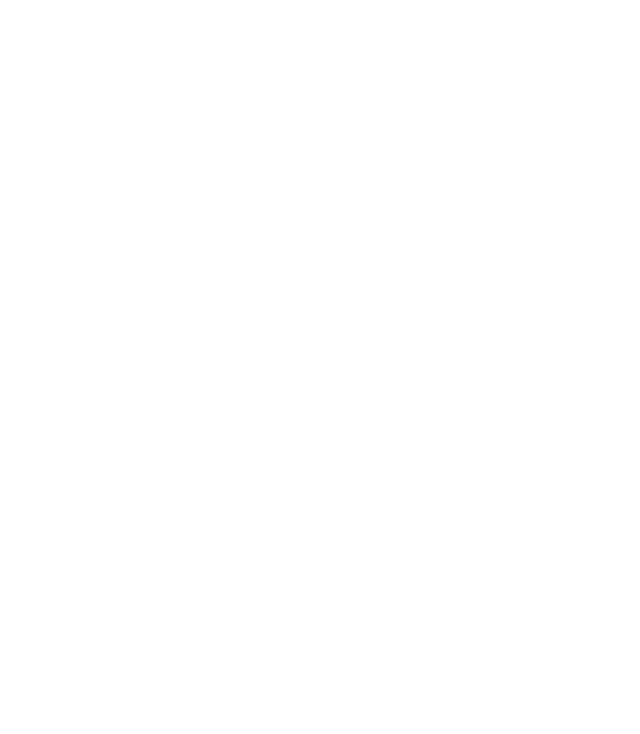
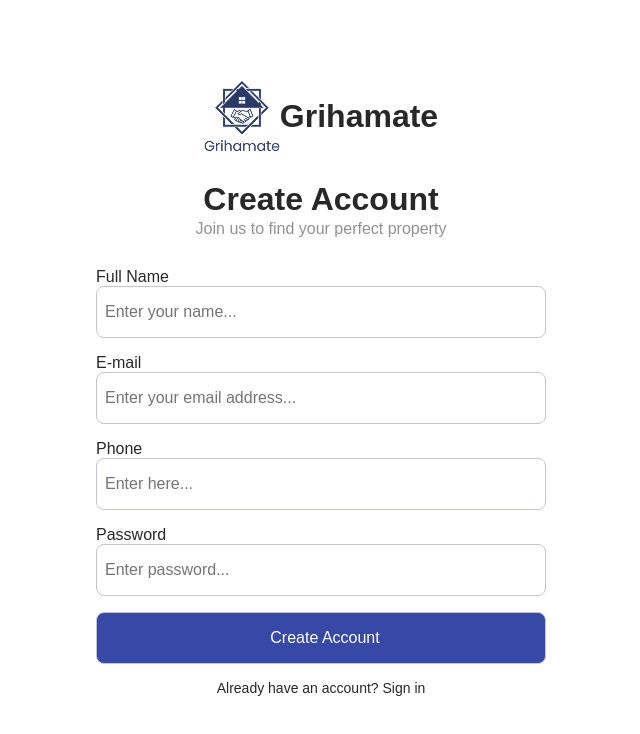
Before and after one commit to Grihamate/grihamate-frontendViteRepo, a React (Vite) app: page /register in a window 1280 px wide. Before the commit this address had no page. Shown: the top 734 px of the page, without its empty margins (319-959 px from the left). Built offline with nearby package versions, Linux system fonts and the light colour scheme.

Commit message:
created the page of sign up and login and integrated the api

```diff
--- a/src/App.jsx
+++ b/src/App.jsx
@@ -4,6 +4,7 @@ import HomePage from "./pages/Home";
 import Layout from "./component/common/Layout/layout"
 import Login from "./component/login";
 import RentPage from "./pages/Rent";
+import Register from "./component/register";
 
 function App() {
   return (
@@ -15,6 +16,7 @@ function App() {
             <Route path="rent" element={<RentPage/>} />
           </Route>
           <Route path="/login" element={<Login/>} />
+            <Route path="/register" element={<Register />} /> {/* 👈 add route */}
         </Routes>
       </BrowserRouter>
     </div>
--- /dev/null
+++ b/src/component/AuthHeader.jsx
@@ -0,0 +1,14 @@
+// src/components/AuthHeader.js
+import React from "react";
+import headerLogo from "../assets/headerLogo.png"; // adjust path if needed
+
+const AuthHeader = () => {
+  return (
+    <div className="description">
+      <img src={headerLogo} alt="Logo" />
+      <h1>Grihamate</h1>
+    </div>
+  );
+};
+
+export default AuthHeader;
--- /dev/null
+++ b/src/component/AuthLayout.jsx
@@ -0,0 +1,13 @@
+
+import React from "react";
+
+
+const AuthLayout = ({ children }) => {
+  return (
+    <div className="wrapper">
+      <main className="container-auth">{children}</main>
+    </div>
+  );
+};
+
+export default AuthLayout;
--- a/src/component/common/Layout/style.css
+++ b/src/component/common/Layout/style.css
@@ -1,11 +1,26 @@
-
+/*
 .main-content {
   padding-top: 80px;
+  padding-left: 16px;
   padding-right: 16px;
-  padding-left: 16px;   /* ✅ Add left padding for balance */
-  margin: 0 auto;       /* ✅ shorthand for centering horizontally */
-  max-width: 1318px;    /* ✅ cap container on big screens */
-  width: 100%;          /* ✅ allow it to shrink on smaller screens */
+  margin: 0 auto;
+  max-width: 1318px;
+  width: 100%;
+  box-sizing: border-box;
   margin-bottom: 26px;
-  box-sizing: border-box; /* ✅ ensures padding is included inside width */
+} */
+ .main-content {
+  max-width: 1318px;
+  width: 100%;
+  padding: 80px 16px 26px;
+  margin: 0 auto;
+  box-sizing: border-box;
 }
+
+/* On very small screens, reduce side padding */
+@media (max-width: 480px) {
+  .main-content {
+    padding-left: 8px;
+    padding-right: 8px;
+  }
+}
--- a/src/component/login/index.jsx
+++ b/src/component/login/index.jsx
@@ -1,10 +1,45 @@
-const login = () => {
-    return (
-        <div >
-            login
+
+import React from "react";
+import "./style.css";
+import AuthLayout from "../AuthLayout";
+import AuthHeader from "../AuthHeader";
+
+import headerLogo from "../../../src/assets/headerLogo.png";
+import { Link } from "react-router-dom";
+
+const Login = () => {
+  return (
+    <AuthLayout>
+      <div className="inner-container">
+        {/* <div className="description">
+          <img src={headerLogo} alt="Logo" />
+          <h1>Grihamate</h1>
+        </div> */}
+        <AuthHeader/>
+
+        <p className="heading">Welcome Back</p>
+        <p className="subheading">Sign in to your account to continue</p>
+
+        <form>
+          <label>Phone</label>
+          <br />
+          <input type="number" placeholder="Enter here..." />
+          <br />
+          <label>Password</label>
+          <br />
+          <input type="password" placeholder="Enter password..." />
+          <br />
+          <input type="submit" value="Login" className="btn" />
+        </form>
+
+        <div className="confirmation">
+          <span>
+            Don’t have an account? <Link to='/register' >Register now</Link>
+          </span>
         </div>
-    )
-}
+      </div>
+    </AuthLayout>
+  );
+};
 
-
-export default login;
+export default Login;
--- /dev/null
+++ b/src/component/login/style.css
@@ -0,0 +1,82 @@
+
+
+.container-auth {
+  max-width: 540px;
+  padding-left: 16px;
+  padding-right: 16px;
+  width: 100%;
+
+  border-radius: 10px;
+
+  padding: 20px; /* optional */
+  margin: auto;
+
+}
+.wrapper {
+  display: flex;
+  justify-content: center;  /* center horizontally */
+  align-items: center;      /* center vertically */
+  min-height: 100vh;        /* full viewport height */
+  background: white;      /* optional background */
+}
+
+.inner-container{
+    max-width: 482px;
+    width: 100%;
+    margin: auto;
+    padding-left: 16px;
+    padding-right: 16px;
+    margin-top: 55px;
+
+}
+.heading{
+    font-weight: 600;
+    font-size: 32px;
+    color: #282828;
+    padding-bottom: 2px;
+    text-align: center;
+}
+.subheading{
+    font-weight: 500;
+    font-size: 16px;
+    color: #919299;
+    margin-bottom: 30px;
+    text-align: center;
+}
+form label{
+    font-weight: 500;
+    font-size: 16px;
+    color: #282828;
+}
+form input{
+    border-radius: 8px;
+    border: 1px solid #C4C4D6;
+    width: 100%;
+    padding-top: 16px;
+    padding-bottom: 16px;
+    margin-bottom: 16px;
+    padding-left: 8px;
+}
+.btn{
+    background: #3749A6;
+color: white;
+}
+.confirmation{
+    font-size: 14px;
+    font-weight: 400;
+    color: #282828;
+    text-align: center;
+    margin-bottom: 78px;
+}
+.description{
+    display: flex;
+    align-items: center;
+    justify-content: center;
+    margin-bottom: 30px;
+
+}
+.description h1{
+    font-size: 32px;
+    font-weight: 600;
+    color:#282828;
+}
--- /dev/null
+++ b/src/component/register/index.jsx
@@ -0,0 +1,162 @@
+// import React from "react";
+// import "./style.css";
+// import AuthLayout from "../AuthLayout";
+// import AuthHeader from "../AuthHeader";
+// import { Link } from "react-router-dom";
+
+
+
+// const Register = () => {
+//   return (
+//     <AuthLayout>
+//       <div className="inner-container">
+
+//         <AuthHeader/>
+
+//         <p className="heading">Create Account</p>
+//         <p className="subheading">Join us to find your perfect property</p>
+
+//         <form>
+//              <label>Full Name</label>
+//           <br />
+//           <input type="text" placeholder="Enter your name..." />
+//           <br />
+//            <label>E-mail</label>
+//           <br />
+//           <input type="email" placeholder="Enter your email address..." />
+//           <br />
+//           <label>Phone</label>
+//           <br />
+//           <input type="number" placeholder="Enter here..." />
+//           <br />
+//           <label>Password</label>
+//           <br />
+//           <input type="password" placeholder="Enter password..." />
+//           <br />
+//           <input type="submit" value="Create Account" className="btn" />
+//         </form>
+
+//         <div className="confirmation">
+//           <span>
+//             Already have an account? <Link to='/login'>Sign in</Link>
+//           </span>
+//         </div>
+//       </div>
+//     </AuthLayout>
+//   );
+// };
+
+// export default Register;
+import React, { useState } from "react";
+import "./style.css";
+import AuthLayout from "../AuthLayout";
+import AuthHeader from "../AuthHeader";
+import { Link, useNavigate } from "react-router-dom";
+
+import { registerUser } from "../../service/Registeruser";
+
+const Register = () => {
+  const navigate = useNavigate();
+
+  // State for form data
+  const [formData, setFormData] = useState({
+    fullname: "",
+    email: "",
+    phone: "",
+    password: "",
+  });
+
+  // Handle input change
+  const handleChange = (e) => {
+    setFormData({
+      ...formData,
+      [e.target.name]: e.target.value,
+    });
+  };
+
+  // Handle submit
+  const handleSubmit = async (e) => {
+    e.preventDefault();
+
+    try {
+      const result = await registerUser(formData);
+      console.log("Register Success:", result);
+
+      alert("Registration successful!");
+      navigate("/login"); // redirect to login
+    } catch (error) {
+      alert("Registration failed. Try again.");
+    }
+  };
+
+  return (
+    <AuthLayout>
+      <div className="inner-container">
+        <AuthHeader />
+
+        <p className="heading">Create Account</p>
+        <p className="subheading">Join us to find your perfect property</p>
+
+        <form onSubmit={handleSubmit}>
+          <label>Full Name</label>
+          <br />
+          <input
+            type="text"
+            name="fullname"
+            value={formData.fullname}
+            onChange={handleChange}
+            placeholder="Enter your name..."
+            required
+          />
+          <br />
+
+          <label>E-mail</label>
+          <br />
+          <input
+            type="email"
+            name="email"
+            value={formData.email}
+            onChange={handleChange}
+            placeholder="Enter your email address..."
+            required
+          />
+          <br />
+
+          <label>Phone</label>
+          <br />
+          <input
+            type="number"
+            name="phone"
+            value={formData.phone}
+            onChange={handleChange}
+            placeholder="Enter here..."
+            required
+          />
+          <br />
+
+          <label>Password</label>
+          <br />
+          <input
+            type="password"
+            name="password"
+            value={formData.password}
+            onChange={handleChange}
+            placeholder="Enter password..."
+            required
+          />
+          <br />
+
+          <input type="submit" value="Create Account" className="btn" />
+        </form>
+
+        <div className="confirmation">
+          <span>
+            Already have an account? <Link to="/login">Sign in</Link>
+          </span>
+        </div>
+      </div>
+    </AuthLayout>
+  );
+};
+
+export default Register;
--- /dev/null
+++ b/src/component/register/style.css
@@ -0,0 +1,82 @@
+
+
+.container-auth {
+  max-width: 540px;
+  padding-left: 16px;
+  padding-right: 16px;
+  width: 100%;
+
+  border-radius: 10px;
+
+  padding: 20px; /* optional */
+  margin: auto;
+
+}
+.wrapper {
+  display: flex;
+  justify-content: center;  /* center horizontally */
+  align-items: center;      /* center vertically */
+  min-height: 100vh;        /* full viewport height */
+  background: white;      /* optional background */
+}
+
+.inner-container{
+    max-width: 482px;
+    width: 100%;
+    margin: auto;
+    padding-left: 16px;
+    padding-right: 16px;
+    margin-top: 55px;
+
+}
+.heading{
+    font-weight: 600;
+    font-size: 32px;
+    color: #282828;
+    padding-bottom: 2px;
+    text-align: center;
+}
+.subheading{
+    font-weight: 500;
+    font-size: 16px;
+    color: #919299;
+    margin-bottom: 30px;
+    text-align: center;
+}
+form label{
+    font-weight: 500;
+    font-size: 16px;
+    color: #282828;
+}
+form input{
+    border-radius: 8px;
+    border: 1px solid #C4C4D6;
+    width: 100%;
+    padding-top: 16px;
+    padding-bottom: 16px;
+    margin-bottom: 16px;
+    padding-left: 8px;
+}
+.btn{
+    background: #3749A6;
+color: white;
+}
+.confirmation{
+    font-size: 14px;
+    font-weight: 400;
+    color: #282828;
+    text-align: center;
+    margin-bottom: 78px;
+}
+.description{
+    display: flex;
+    align-items: center;
+    justify-content: center;
+    margin-bottom: 30px;
+
+}
+.description h1{
+    font-size: 32px;
+    font-weight: 600;
+    color:#282828;
+}
--- a/src/pages/Rent/style.css
+++ b/src/pages/Rent/style.css
@@ -1,9 +1,3 @@
+
 .rent-page {
-  /* max-width: 1318px;
-margin: auto;
-width: 100%; */
-  margin-top: 51px;
-  /* gap: 10px;
-  padding: 0px 16px; */
-  margin-bottom: 26px;
-}
+  margin-top: 51px; /* keep spacing if you need */}
--- /dev/null
+++ b/src/service/Registeruser.js
@@ -0,0 +1,25 @@
+
+
+const API_URL = "http://localhost:5000/api/user";
+
+export const registerUser = async (userData) => {
+  try {
+    const response = await fetch(`${API_URL}/register`, {
+      method: "POST",
+      headers: {
+        "Content-Type": "application/json",
+      },
+      body: JSON.stringify(userData),
+    });
+
+    if (!response.ok) {
+      throw new Error("Failed to register user");
+    }
+
+    const data = await response.json();
+    return data; // { message, user }
+  } catch (error) {
+    console.error("Register Error:", error);
+    throw error;
+  }
+};
```
